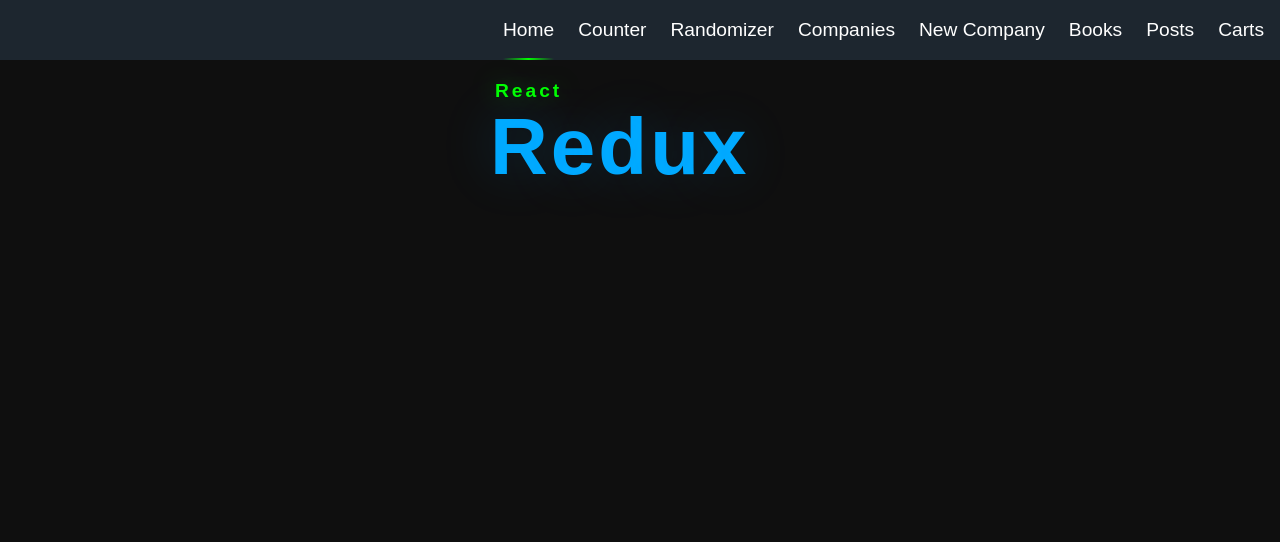
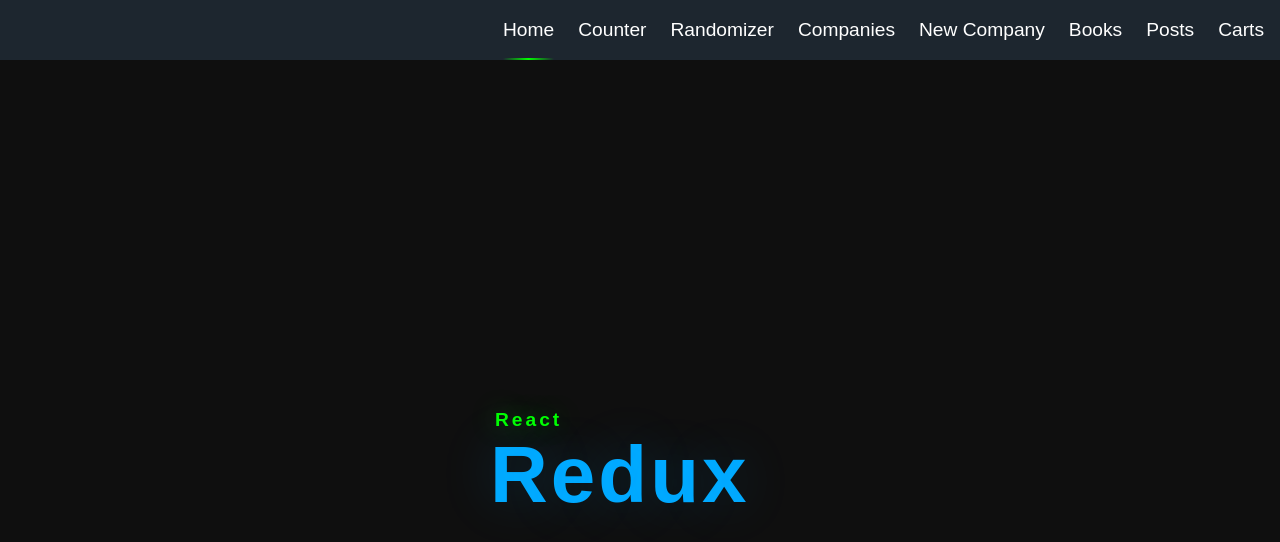
Before and after one commit to BrownEdgar/smart-juniors, a React (Vite) app: page / in a window 1280 px wide. Shown: the top 542 px of the page. Built offline with nearby package versions, Linux system fonts and the light colour scheme; a web font is replaced by a local one.

Commit message:
homepage changes

```diff
--- a/src/pages/Home/Home.jsx
+++ b/src/pages/Home/Home.jsx
@@ -2,7 +2,7 @@
 
 export default function Home() {
 	return (
-		<section className="Home">
+		<section className="Home centerAlign">
 			<h6 className="Home-title small">React</h6>
 			<h1 className="Home-title large">Redux</h1>
 		</section>
--- a/src/pages/Home/Home.scss
+++ b/src/pages/Home/Home.scss
@@ -1,9 +1,10 @@
 .Home {
-	display: flex;
-	flex-direction: column;
-	justify-content: center;
-	align-items: center;
-	-webkit-box-reflect: right;
+	&.centerAlign {
+		display: flex;
+		flex-direction: column;
+		justify-content: center;
+		align-items: center;
+	}
 
 	&-title {
 		width: 300px;
```
